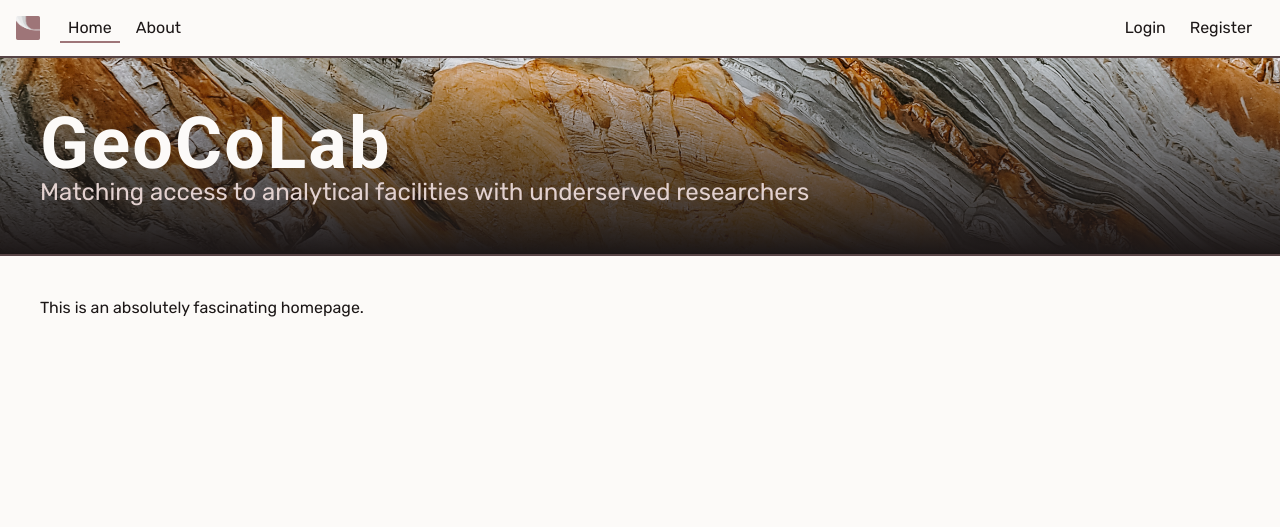
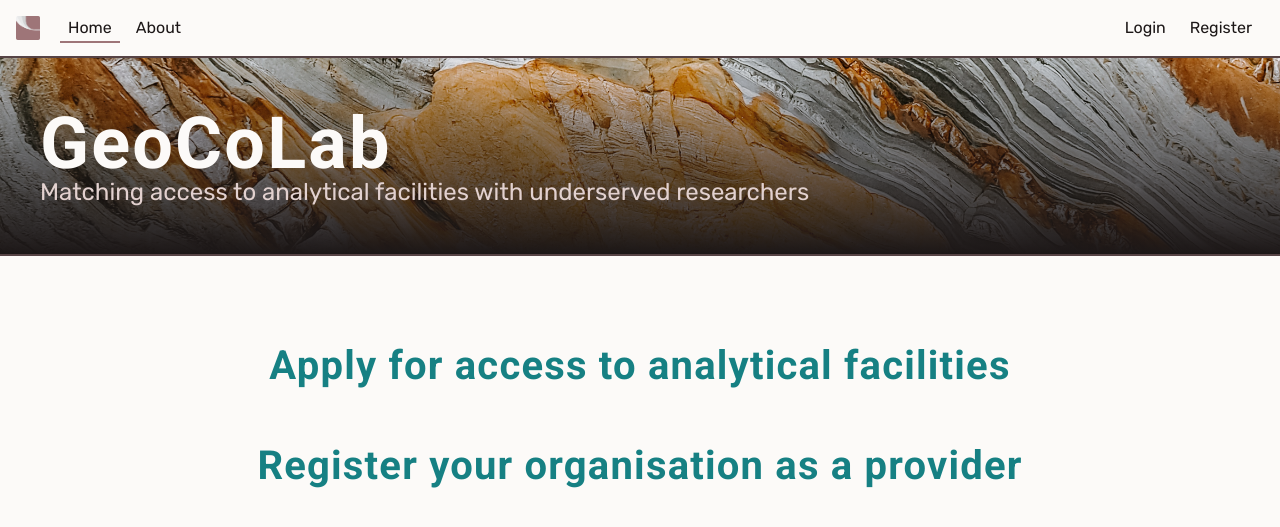
Before and after one commit to GeoCoLab/geocolab, a Flask app: page / in a window 1280 px wide. Shown: the top 527 px of the page. Run offline with Flask 2, Linux system fonts and the light colour scheme; style sheets or scripts are compiled from the project's sources; some libraries are stand-ins or nearby versions.

Commit message:
Put something on the homepage

```diff
--- a/frontend/static/style/base.css
+++ b/frontend/static/style/base.css
@@ -625,6 +625,10 @@ video {
   margin-left: auto;
   margin-right: auto;
 }
+.my-10{
+  margin-top: 2.5rem;
+  margin-bottom: 2.5rem;
+}
 .my-4{
   margin-top: 1rem;
   margin-bottom: 1rem;
--- a/frontend/static/templates/home/index.html
+++ b/frontend/static/templates/home/index.html
@@ -3,5 +3,11 @@
 {% set local_sheets=['home.css'] %}
 
 {% block content %}
-  <p>This is an absolutely fascinating homepage.</p>
+  <h2 class="my-10 text-center">
+    <a href="{{ url_for('apps.new') }}">Apply for access to analytical facilities</a>
+  </h2>
+  <h2 class="my-10 text-center">
+    <a href="{{ url_for('orgs.new') }}">Register your organisation as a provider</a>
+  </h2>
+
 {% endblock %}
```
Also changed, not shown: frontend/templates/home/index.html (+7 -1 lines), frontend/style/base.scss (line endings or trailing spaces).
